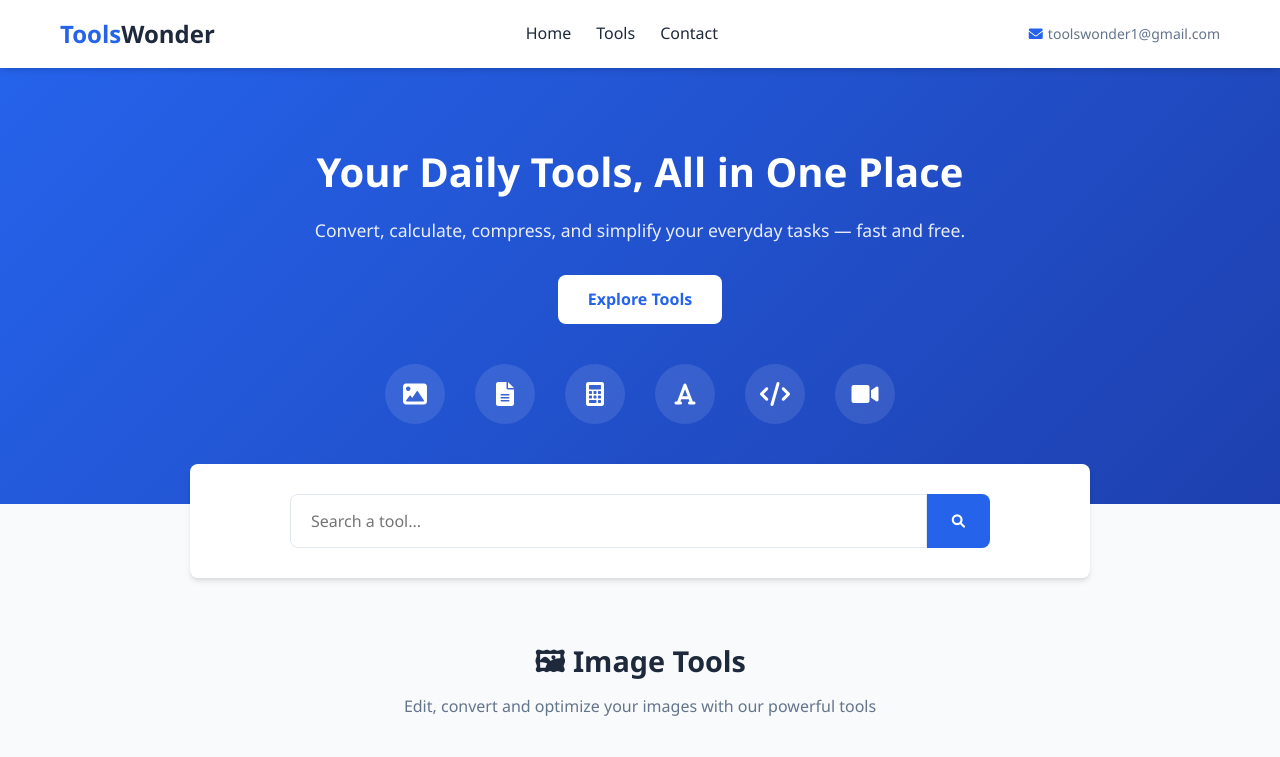
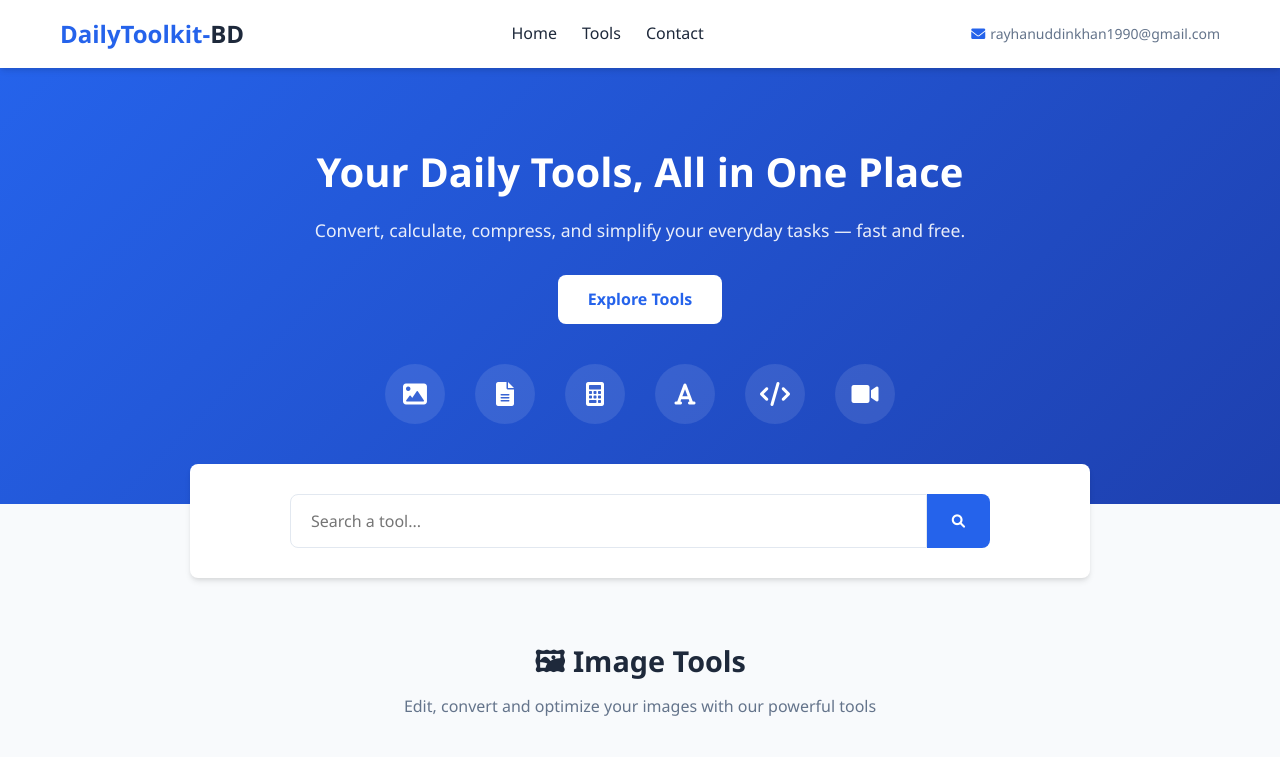
Before and after one commit to SkillsetStudio/DailyToolkit-BD, a plain HTML site: page index.html in a window 1280 px wide. Shown: the top 757 px of the page. Drawn offline with Linux system fonts and the light colour scheme.

Commit message:
Update index.html

```diff
--- a/index.html
+++ b/index.html
@@ -508,7 +508,7 @@
     <!-- Header -->
     <header>
         <div class="container header-container">
-            <a href="#" class="logo">Tools<span>Wonder</span></a>
+            <a href="#" class="logo">DailyToolkit-<span>BD</span></a>
 
             <nav>
                 <ul>
@@ -520,7 +520,7 @@
 
             <div class="contact-email">
                 <i class="fas fa-envelope"></i>
-                <span>toolswonder1@gmail.com</span>
+                <span>rayhanuddinkhan1990@gmail.com</span>
             </div>
 
             <button class="mobile-menu-btn">
```
